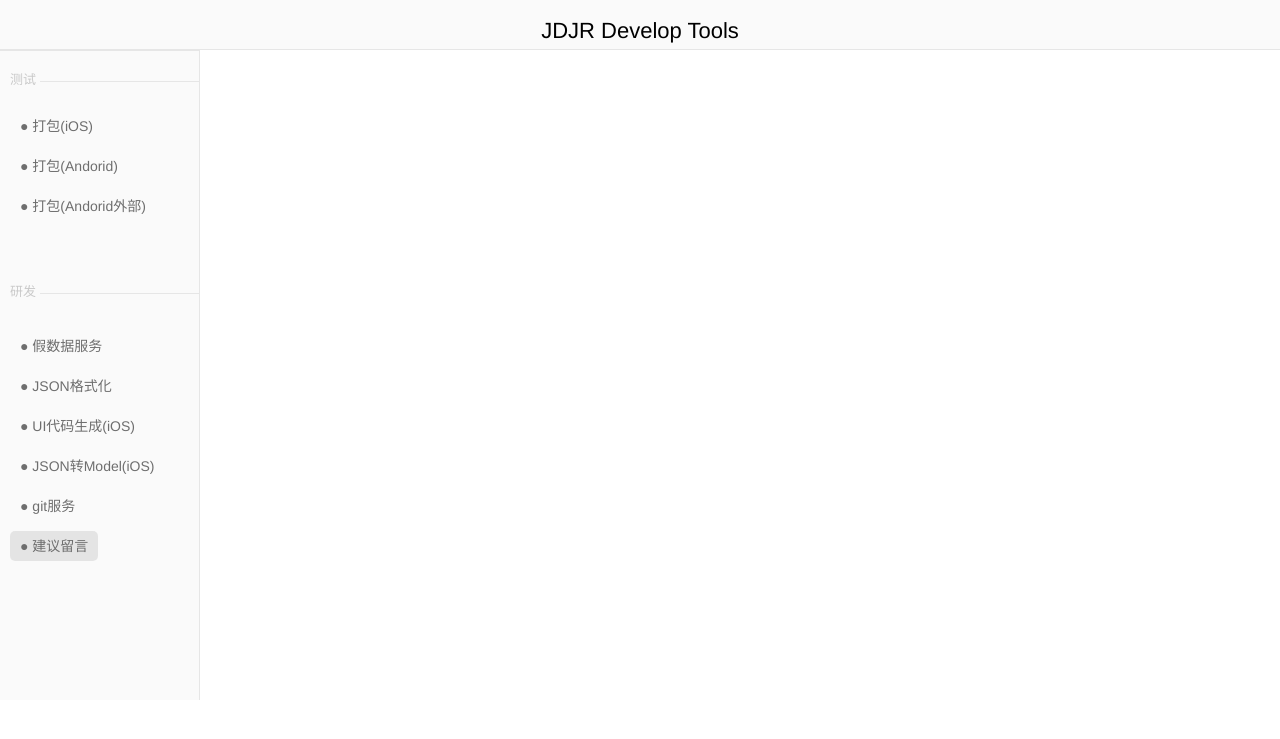
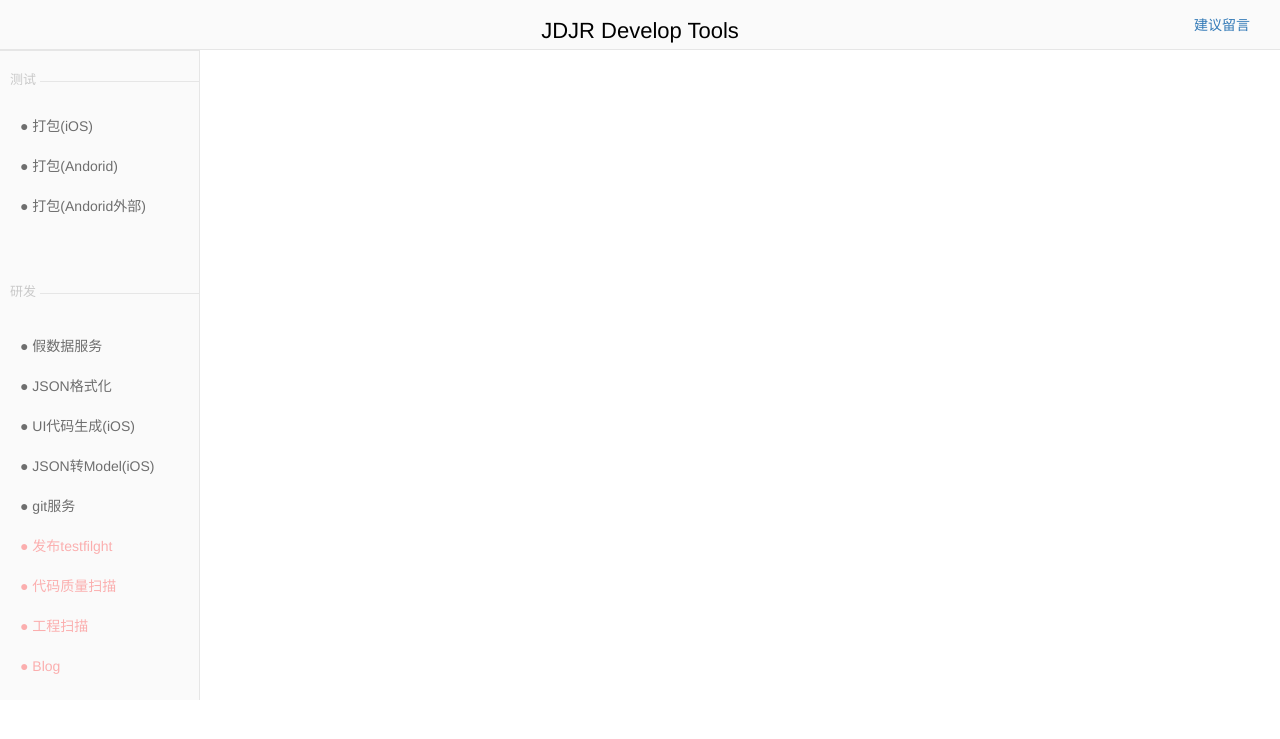
Before and after one commit to xizhengmeng/server, a Django app: page / in a window 1280 px wide. Shown: the top 739 px of the page. Run offline with Django 3.2, Linux system fonts and the light colour scheme; some libraries are stand-ins or nearby versions.

Commit message:
增加内容

```diff
--- a/automitic/mysite/learn/templates/home.html
+++ b/automitic/mysite/learn/templates/home.html
@@ -13,6 +13,7 @@
 <body>
 <div style="position: absolute; height: 50px;width: 100%;align-items: center;float: right; background-color: rgba(250,250,250,1);border-width: 0;border-bottom-width: 1px;border-style:solid;border-color: rgba(230,230,230,1);">
  <a style="color: black;width: 100%;float: right;text-align: center; font-size: 22px;margin-top: 15px;">JDJR Develop Tools</a>
+    <a  id="suggest" style="position: absolute; right: 30px;top: 15px;" href="packageAndroid" onmouseover="showDetailText(this)" onmouseout="clearTest()">建议留言</a>
 </div>
 
 <div id="header">
@@ -35,7 +36,10 @@
     <a class="button" id="ui" style="position: absolute;top: 360px;" href="uicreate.html" onmouseover="showDetailText(this)" onmouseout="clearTest()">● UI代码生成(iOS)</a>
     <a class="button" id="jsontomodel" style="position: absolute;top: 400px;" href="next.htm" onmouseover="showDetailText(this)" onmouseout="clearTest()">● JSON转Model(iOS)</a>
     <a class="button" id="git" style="position: absolute;top: 440px" href="gotogit" onmouseover="showDetailText(this)" onmouseout="clearTest()">● git服务</a>
-    <a class="button" id="suggest" style="position: absolute;top: 480px; background-color: rgba(220,220,220,0.7)" href="packageAndroid" onmouseover="showDetailText(this)" onmouseout="clearTest()">● 建议留言</a>
+    <a class="button" id="testflight" style="position: absolute;top: 480px; color:rgba(255,0,0,0.3)" href="gotogit" onmouseover="showDetailText(this)" onmouseout="clearTest()">● 发布testfilght</a>
+    <a class="button" id="quality" style="position: absolute;top: 520px;color:rgba(255,0,0,0.3)" href="gotogit" onmouseover="showDetailText(this)" onmouseout="clearTest()">● 代码质量扫描</a>
+    <a class="button" id="workscan" style="position: absolute;top: 560px;color:rgba(255,0,0,0.3)" href="gotogit" onmouseover="showDetailText(this)" onmouseout="clearTest()">● 工程扫描</a>
+    <a class="button" id="blog" style="position: absolute;top: 600px;color:rgba(255,0,0,0.3)" href="gotogit" onmouseover="showDetailText(this)" onmouseout="clearTest()">● Blog</a>
         <!--&lt;!&ndash;<a id="first" style= "position:absolute;z-index:1;left:10px;top:400px; " href="jinkens">打包(Andorid)</a>&ndash;&gt;-->
 
 
```
